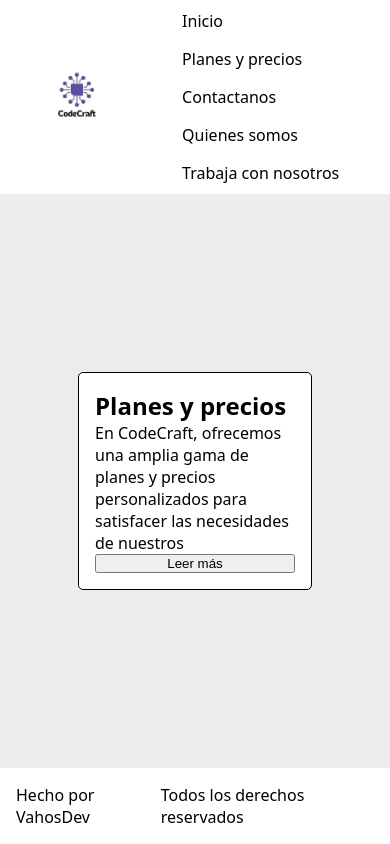
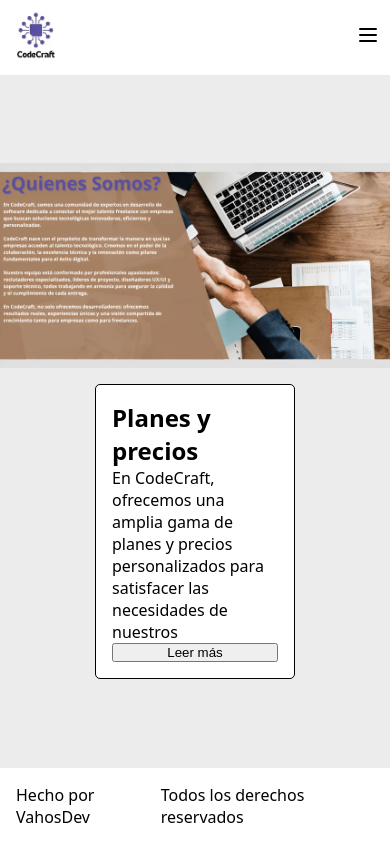
Before and after one commit to JuanDaVahos/CodeCraft, a PHP site: page / in a window 390 px wide. Run offline with PHP 8.4, Linux system fonts and the light colour scheme.

Commit message:
ahi vamos

```diff
--- a/index.html
+++ b/index.html
@@ -5,13 +5,14 @@
     <meta name="viewport" content="width=device-width, initial-scale=1.0" />
     <link rel="stylesheet" href="styles.css" />
     <link rel="icon" href="./VahosDev.webp" />
-    <script src="index.js"></script>
+    <script src="index.js" defer></script>
     <title>
       CodeCraft - La mejor compañia para desarrollar el software que necesitas
     </title>
   </head>
   <body>
     <header>
+      <div class="headerDiv">
         <a href="./index.html">
           <img
             src="./Logo.webp"
@@ -20,6 +21,27 @@
             hight="50px"
           />
         </a>
+        <input type="checkbox" id="Menu" style="display: none" />
+        <label class="iconMenu" for="Menu"
+          ><svg
+            xmlns="http://www.w3.org/2000/svg"
+            width="24"
+            height="24"
+            viewBox="0 0 24 24"
+            fill="none"
+            stroke="currentColor"
+            stroke-width="2"
+            stroke-linecap="round"
+            stroke-linejoin="round"
+            class="icon icon-tabler icons-tabler-outline icon-tabler-menu-2"
+          >
+            <path stroke="none" d="M0 0h24v24H0z" fill="none" />
+            <path d="M4 6l16 0" />
+            <path d="M4 12l16 0" />
+            <path d="M4 18l16 0" />
+          </svg>
+        </label>
+        <nav class="navbar">
           <ul>
             <a href="./index.html">Inicio</a>
             <a href="./planes.html">Planes y precios</a>
@@ -27,8 +49,15 @@
             <a href="./QuienesSomos.html">Quienes somos</a>
             <a href="./Trabaja.html">Trabaja con nosotros</a>
           </ul>
+        </nav>
+      </div>
     </header>
     <main>
+      <img
+        class="principalImage"
+        src="./Principal.webp"
+        alt="Imagen Principal"
+      />
       <div class="cardsContainer">
         <div class="card">
           <h2>Planes y precios</h2>
--- a/index.js
+++ b/index.js
@@ -1,6 +1,44 @@
-const anchoDePantalla = window.innerWidth;
-console.log(anchoDePantalla);
+const checkboxMenu = document.querySelector("#Menu");
+const labelMenu = document.querySelector(".iconMenu");
 
-if (anchoDePantalla < 700) {
-  document.body.style.backgroundColor = "red";
-}
+labelMenu.addEventListener("click", () => {
+  if (checkboxMenu.checked) {
+    labelMenu.innerHTML = `
+      <svg
+      xmlns="http://www.w3.org/2000/svg"
+      width="24"
+      height="24"
+      viewBox="0 0 24 24"
+      fill="none"
+      stroke="currentColor"
+      stroke-width="2"
+      stroke-linecap="round"
+      stroke-linejoin="round"
+      class="icon icon-tabler icons-tabler-outline icon-tabler-menu-2"
+    >
+      <path stroke="none" d="M0 0h24v24H0z" fill="none" />
+      <path d="M4 6l16 0" />
+      <path d="M4 12l16 0" />
+      <path d="M4 18l16 0" />
+    </svg>`;
+  } else {
+    labelMenu.innerHTML = `
+      <svg
+      xmlns="http://www.w3.org/2000/svg"
+      width="24"
+      height="24"
+      viewBox="0 0 24 24"
+      fill="none"
+      stroke="currentColor"
+      stroke-width="2"
+      stroke-linecap="round"
+      stroke-linejoin="round"
+      class="icon icon-tabler icons-tabler-outline icon-tabler-menu-deep"
+    >
+      <path stroke="none" d="M0 0h24v24H0z" fill="none" />
+      <path d="M4 6h16" />
+      <path d="M7 12h13" />
+      <path d="M10 18h10" />
+    </svg>`;
+  }
+});
--- a/styles.css
+++ b/styles.css
@@ -1,6 +1,7 @@
 * {
   margin: 0;
   padding: 0;
+  box-sizing: border-box;
 }
 
 body {
@@ -11,13 +12,14 @@ body {
   font-family: system-ui, -apple-system, BlinkMacSystemFont, 'Segoe UI', Roboto, Oxygen, Ubuntu, Cantarell, 'Open Sans', 'Helvetica Neue', sans-serif;
 }
 
-header {
+.headerDiv {
   display: flex;
   align-items: center;
   justify-content: space-around;
   padding: 10px;
   background-color: #fff;
-
+  position: fixed;
+  width: 100%;
   ul {
     display: flex;
     gap: 1rem;
@@ -33,6 +35,7 @@ header {
 }
 
 main {
+  margin-top: 74px;
   display: flex;
   flex-direction: column;
   align-items: center;
@@ -53,7 +56,14 @@ main {
       background-color: #fff;
     }
   }
+  .principalImage {
+    width: 100%;
+
+  }
+
 }
+
+
 
 footer {
   display: flex;
@@ -63,9 +73,38 @@ footer {
   background-color: #fff;
 }
 
-@media (max-width: 770px) {
-  header ul{
-    display: flex;
-    flex-direction: column;
+.iconMenu{
+  display: none;
+  cursor: pointer;
+}
+
+@media (max-width: 768px) {
+  .headerDiv{
+    justify-content: space-between;
+    ul{
+      display: block;
+    }
+    .iconMenu{
+      display: block;
+    }
+  }
+
+  .navbar{
+    position: absolute;
+    top: 73px;
+    left: 0;
+    width: 100%;
+    background-color: #fff;
+    display: none;
+    ul{
+      display: flex;
+      flex-direction: column;
+      gap: 1rem;
+      padding: 1rem;
+    }
+  }
+
+  #Menu:checked ~ .navbar{
+    display: block;
   }
 }
```
Also changed, not shown: Principal.webp (added). Lines whose indentation alone changed are shown as unchanged.
